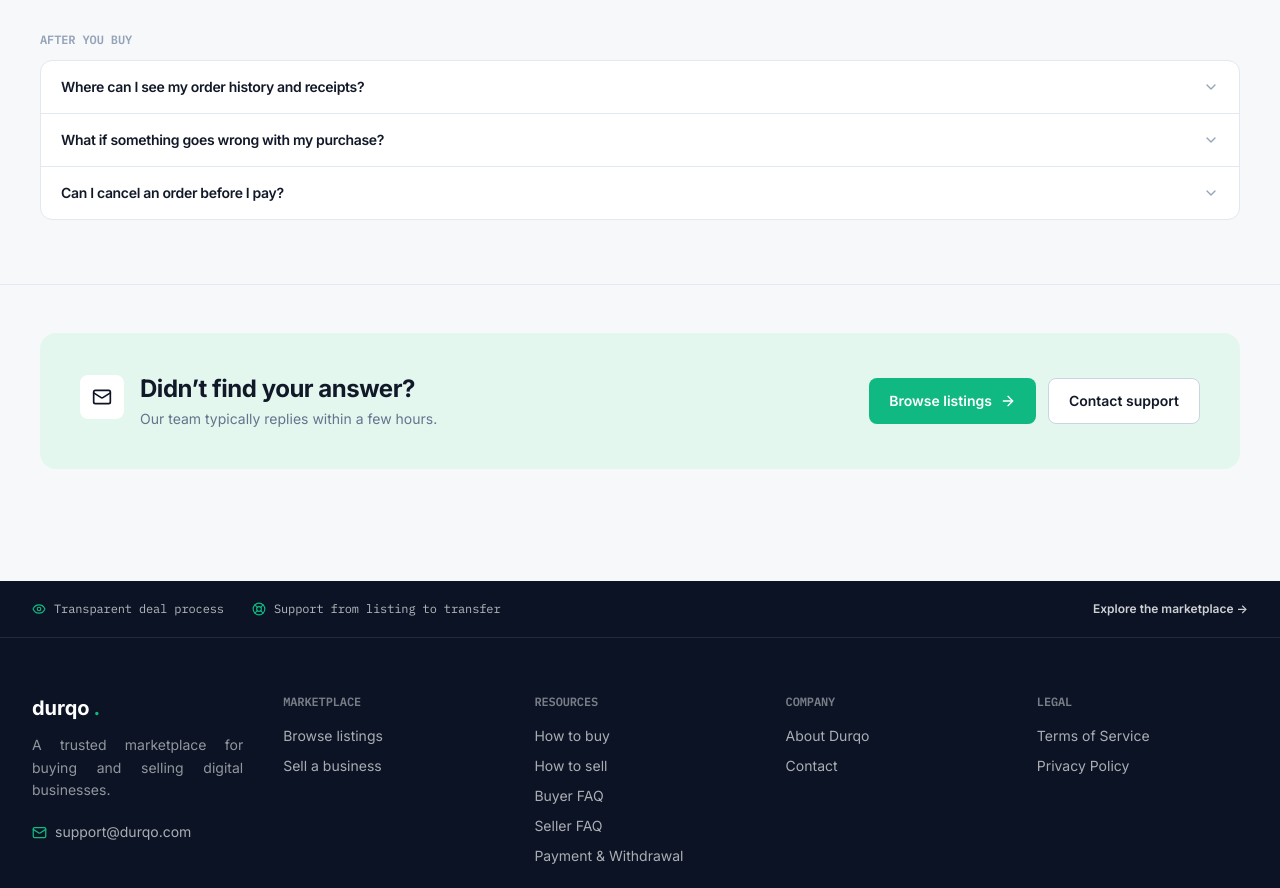
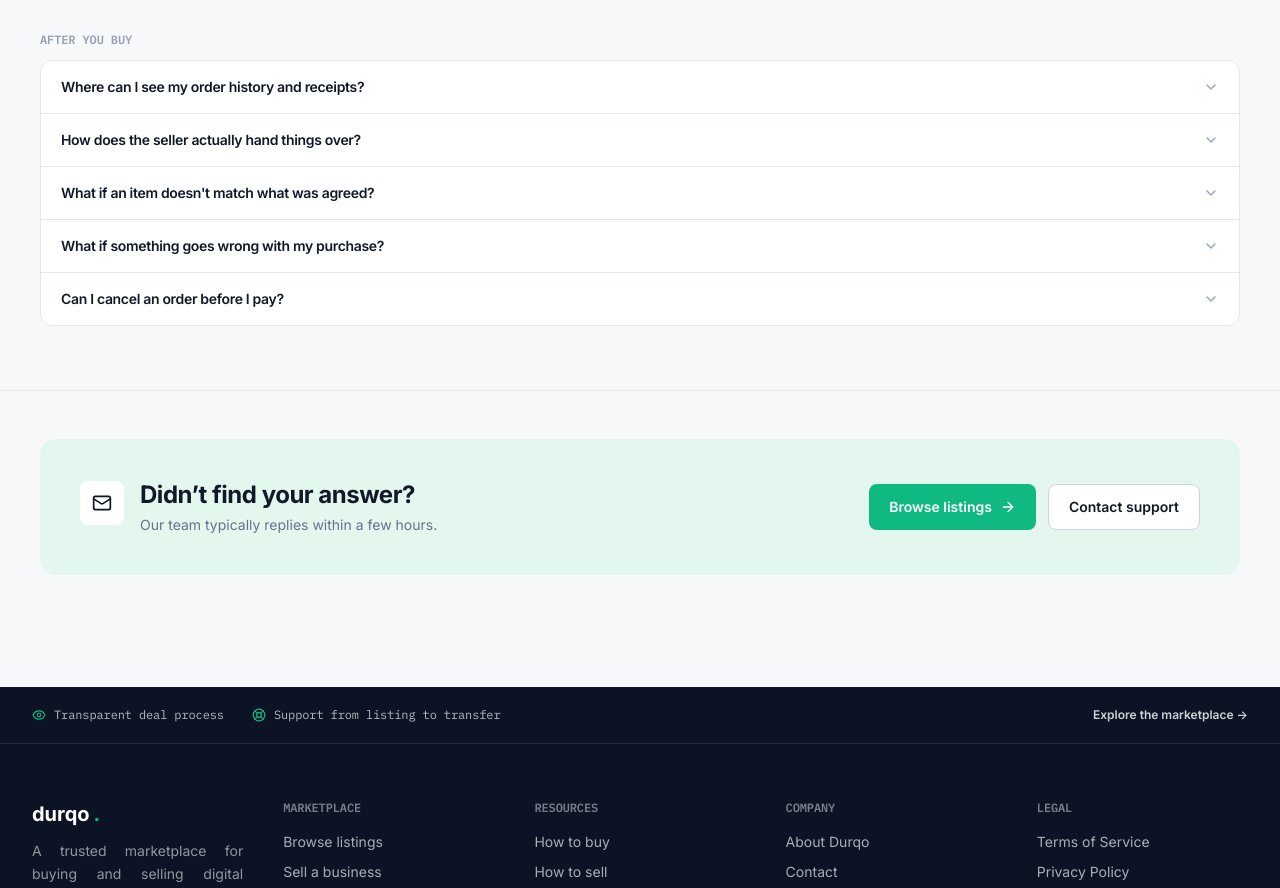
Before and after one commit to mdmanirmia/durqo-app, a Next.js app: page /buyer-faq in a window 1280 px wide. Shown: the part 1233-2121 px from the top of the page. Built offline with nearby package versions, Linux system fonts and the light colour scheme; no server answers.

Commit message:
Add files via upload

```diff
--- a/src/app/buyer-faq/page.tsx
+++ b/src/app/buyer-faq/page.tsx
@@ -5,6 +5,17 @@ import Container from "@/components/ui/Container";
 import Button from "@/components/ui/Button";
 import GroupedFaq from "@/components/GroupedFaq";
 
+// Sep 13, 2026: "What happens right after I pay?" and "Is my payment held
+// securely?" now name the real Transfer Room / Approve Transfer mechanism
+// (live for every payment channel since Sep 12, 2026) instead of the vague
+// "seller begins transferring... confirmed complete" placeholder — see
+// claude/asset-transfer-room-feasibility-addendum.md. Same-day follow-up:
+// added two more FAQs walking through the actual per-item handover
+// (seller marks Submitted, buyer marks Received) and what happens if the
+// buyer reports an issue instead of approving (payment stays held, Durqo
+// reviews — nothing releases automatically), matching TransferRoomView.tsx's
+// real buyer/seller actions.
+//
 // Sep 11, 2026: new Buyer FAQ page, built alongside /seller-faq, /payments,
 // /how-to-buy and /how-to-sell. Every answer below is grounded in real,
 // live functionality rather than aspirational copy — see /payments's own
@@ -118,11 +129,11 @@ const FAQ_GROUPS = [
       },
       {
         question: "Is my payment held securely?",
-        answer: "Yes. For card and SSLCommerz purchases, Durqo holds your payment until the seller has transferred the agreed assets and the deal is confirmed complete. Choosing Escrow.com holds your full payment with that independent, licensed escrow company instead.",
+        answer: "Yes. For card and SSLCommerz purchases, Durqo holds your payment until you approve the transfer in your Transfer Room. Choosing Escrow.com holds your full payment with that independent, licensed escrow company instead.",
       },
       {
         question: "What happens right after I pay?",
-        answer: "The seller is notified that your purchase is confirmed and begins transferring the agreed assets to you. You can track the order's status from your buyer dashboard.",
+        answer: "You're taken straight to your order's Transfer Room — also listed under Asset Transfers in your dashboard. As the seller hands over each asset, mark it Received, then click Approve Transfer once everything matches what was agreed to complete the sale.",
       },
     ],
   },
@@ -132,6 +143,14 @@ const FAQ_GROUPS = [
       {
         question: "Where can I see my order history and receipts?",
         answer: "Your buyer dashboard's Orders page lists every purchase, with a printable receipt for each.",
+      },
+      {
+        question: "How does the seller actually hand things over?",
+        answer: "One asset at a time, inside your Transfer Room. The seller marks each item Submitted as they transfer it — a domain, code, accounts, socials, whatever's included in the sale. You inspect each one as it arrives and mark it Received, then click Approve Transfer once everything matches what was agreed.",
+      },
+      {
+        question: "What if an item doesn't match what was agreed?",
+        answer: "During your inspection window, click Report an Issue in the Transfer Room instead of approving. Your payment stays held — nothing is released to the seller automatically — and Durqo's team reviews the evidence before deciding what happens next.",
       },
       {
         question: "What if something goes wrong with my purchase?",
```
